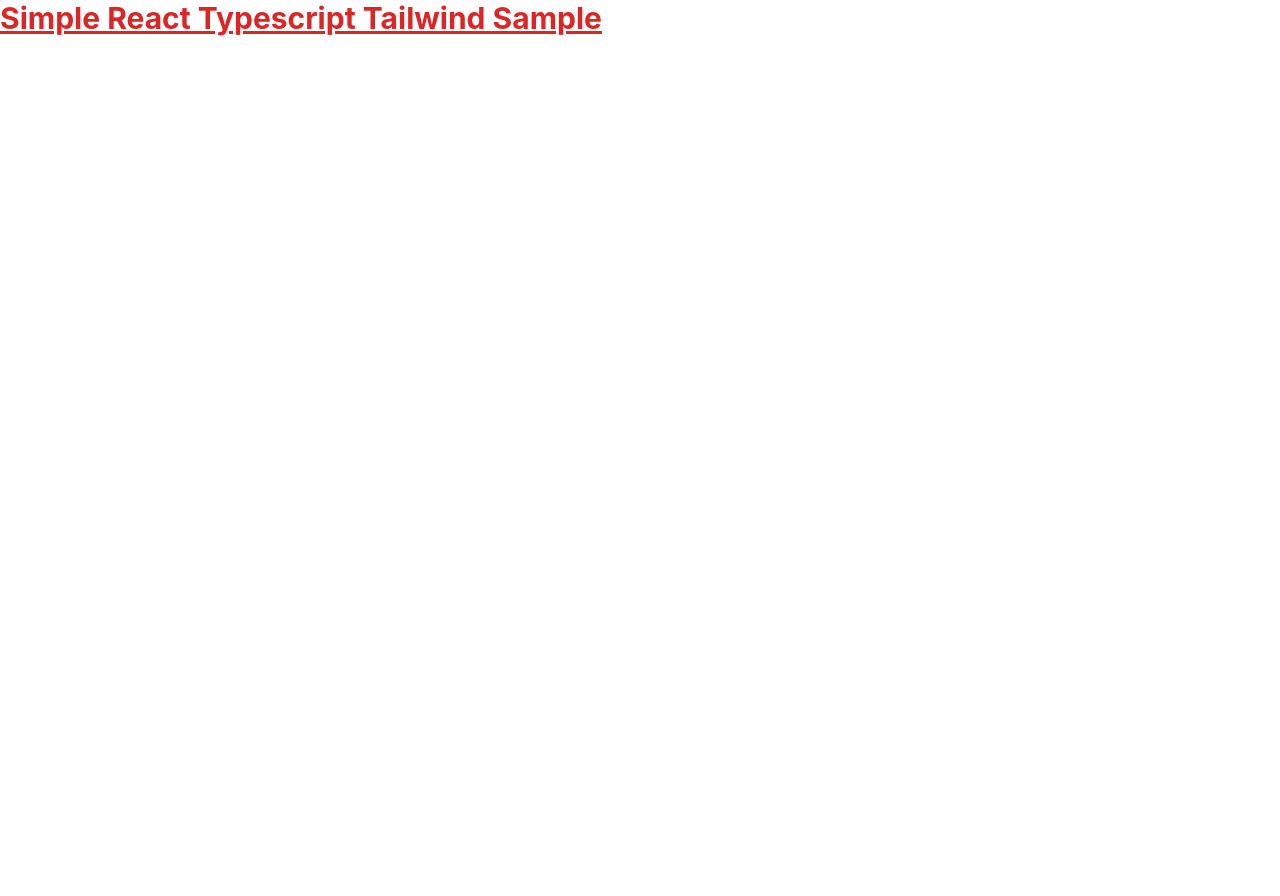
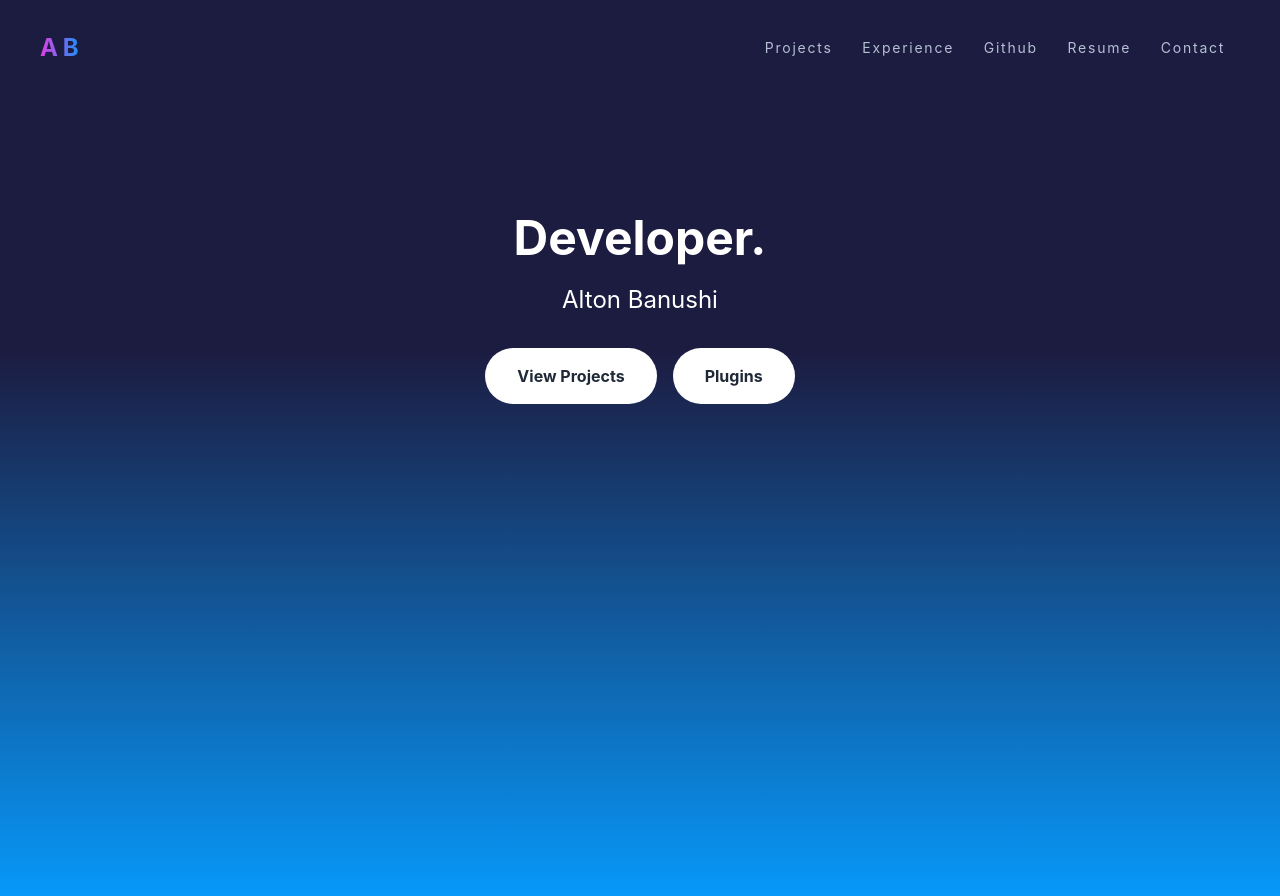
Before and after one commit to banushi-a/altonbanushi.com, a React (Create React App) app: page / in a window 1280 px wide. Before the commit the page ends 800 px from the top, so only its background shows below. Built offline with nearby package versions, Linux system fonts and the light colour scheme.

Commit message:
Added Navbar + React Routing

```diff
--- a/package.json
+++ b/package.json
@@ -3,6 +3,7 @@
   "version": "0.1.0",
   "private": true,
   "dependencies": {
+    "@heroicons/react": "^2.0.18",
     "@testing-library/jest-dom": "^5.16.5",
     "@testing-library/react": "^13.4.0",
     "@testing-library/user-event": "^13.5.0",
@@ -10,6 +11,7 @@
     "@types/node": "^16.18.38",
     "@types/react": "^18.2.15",
     "@types/react-dom": "^18.2.7",
+    "heroicons": "^2.0.18",
     "react": "^18.2.0",
     "react-dom": "^18.2.0",
     "react-router-dom": "^6.14.1",
--- a/public/index.html
+++ b/public/index.html
@@ -2,7 +2,7 @@
 <html lang="en">
   <head>
     <meta charset="utf-8" />
-    <link rel="icon" href="%PUBLIC_URL%/favicon.ico" />
+    <!-- <link rel="icon" href="%PUBLIC_URL%/favicon.ico" /> -->
     <meta name="viewport" content="width=device-width, initial-scale=1" />
     <meta name="theme-color" content="#000000" />
     <meta
@@ -14,6 +14,9 @@
     <title>Alton Banushi</title>
   </head>
   <body>
+    <script type="text/javascript">
+      alert("🚧 Under Construction 🚧")
+    </script>
     <noscript>You need to enable JavaScript to run this app.</noscript>
     <div id="root"></div>
   </body>
--- a/src/App.tsx
+++ /dev/null
@@ -1,13 +0,0 @@
-import React from 'react';
-
-function App() {
-  return (
-    <div className="App">
-      <h1 className="text-3xl font-bold underline text-red-600">
-        Simple React Typescript Tailwind Sample
-      </h1>
-    </div>
-  );
-}
-
-export default App;
--- /dev/null
+++ b/src/components/Navbar.tsx
@@ -0,0 +1,55 @@
+import { Link, Outlet } from "react-router-dom";
+import Sidebar from "./Sidebar";
+
+const liClassName =
+  "hover:text-white active:text-[#e13ee5] hover:text-md transition duration-300 ease-in-out";
+
+const Navbar = (): JSX.Element => {
+  return (
+    <>
+      <header className="flex items-center justify-between space-x-16 md:space-x-0 lg:space-x-0 min-w-100 h-24 bg-my-dark-blue px-10 py-2">
+        <h1 className="font-bold text-2xl tracking-[0.2em] bg-gradient-to-r from-my-pink to-my-blue bg-clip-text text-transparent">
+          <Link to="/">AB</Link>
+        </h1>
+        <nav className="text-[#b4c0d3] text-sm tracking-[0.125em] hidden sm:inline-block">
+          <ul className="flex justify-around w-[35em]">
+            <li className={liClassName}>
+              <Link to="/projects">Projects</Link>
+            </li>
+            <li className={liClassName}>
+              <Link to="/experience">Experience</Link>
+            </li>
+            <li className={liClassName}>
+              <a
+                target="_blank"
+                href="https://github.com/banushi-a"
+                rel="noreferrer"
+              >
+                Github
+              </a>
+            </li>
+            <li className={liClassName}>
+              <a
+                target="_blank"
+                href="https://drive.google.com/file/d/1n6iaC1VFfWFsr4G_2dYbmQD_feSuaUrb/view?usp=sharing"
+                rel="noreferrer"
+              >
+                Resume
+              </a>
+            </li>
+            <li className={liClassName}>
+              <a href="mailto:altonbanushi@icloud.com">Contact</a>
+            </li>
+          </ul>
+        </nav>
+
+        <Sidebar className="sm:hidden" />
+      </header>
+      <div id="detail">
+        <Outlet />
+      </div>
+    </>
+  );
+};
+
+export default Navbar;
--- /dev/null
+++ b/src/components/Sidebar.tsx
@@ -0,0 +1,94 @@
+import { Bars3Icon, XMarkIcon } from "@heroicons/react/24/solid";
+import { useState } from "react";
+import { Link } from "react-router-dom";
+
+export const PAGES_AND_LINKS = [
+  {
+    page: "PROJECTS",
+    link: "/projects",
+    useLinkComp: true,
+  },
+  {
+    page: "EXPERIENCE",
+    link: "/projects",
+    useLinkComp: true,
+  },
+  {
+    page: "GITHUB",
+    link: "https://github.com/banushi-a",
+    useLinkComp: false,
+  },
+  {
+    page: "RESUME",
+    link: "https://drive.google.com/file/d/1n6iaC1VFfWFsr4G_2dYbmQD_feSuaUrb/view?usp=sharing",
+    useLinkComp: false,
+  },
+  {
+    page: "CONTACT",
+    link: "mailto:altonbanushi@icloud.com",
+    useLinkComp: false,
+  },
+] as const;
+
+interface SidebarProps {
+  className?: string;
+}
+
+// Represents a sidebar with settings options
+// This slides in and out depending on if the user clicks the hamburger icon.
+const Sidebar = ({ className }: SidebarProps) => {
+  const [showSidebar, setShowSidebar] = useState(false);
+
+  return (
+    <div className={`${className}`}>
+      {/* This boolean statement decides whether to show the sidebar or not. */}
+      {!showSidebar && (
+        <Bars3Icon
+          className={`w-12 fill-warning-dark flex-none fill-white`}
+          onClick={() => setShowSidebar(!showSidebar)}
+        />
+      )}
+
+      {/* Div for the sidebar and how it looks */}
+      <div
+        className={`flex flex-col fixed top-0 right-0 h-screen w-screen md:w-[35vw] bg-sga-red text-my-dark-blue z-40 ease-in-out duration-300 bg-white ${
+          showSidebar ? "translate-x-0 " : "translate-x-full"
+        }`}
+      >
+        <div className="flex p-8 items-center">
+          <div className="flex-col">
+            {PAGES_AND_LINKS.map(({ page, link, useLinkComp }, i) => {
+              if (useLinkComp) {
+                <h1
+                  key={page + i}
+                  className="text-3xl text-my-dark-blue font-sans font-bold pb-8"
+                >
+                  <Link to={link}>{page}</Link>
+                </h1>;
+              }
+              return (
+                <h1
+                  key={page + i}
+                  className="text-3xl text-my-dark-blue font-sans font-bold pb-8"
+                >
+                  <a target="_blank" href={link} rel="noreferrer">
+                    {page}
+                  </a>
+                </h1>
+              );
+            })}
+          </div>
+          <button
+            aria-label="Open projects page"
+            className="flex text-3xl text-my-dark-blue items-center cursor-pointer fixed top-6 z-40 right-6"
+            onClick={() => setShowSidebar(!showSidebar)}
+          >
+            <XMarkIcon className="w-12 fill-warning-dark flex-none stroke-white" />
+          </button>
+        </div>
+      </div>
+    </div>
+  );
+};
+
+export default Sidebar;
--- a/src/index.css
+++ b/src/index.css
@@ -1,6 +1,7 @@
 @tailwind base;
 @tailwind components;
 @tailwind utilities;
+@import url('https://fonts.googleapis.com/css2?family=IBM+Plex+Sans+Condensed:wght@300;400;500&family=Lato:wght@300;400;700&family=Manrope:wght@200;300;400;500;600;700;800&display=swap');
 
 body {
   margin: 0;
--- a/src/index.tsx
+++ b/src/index.tsx
@@ -1,15 +1,27 @@
-import React from 'react';
-import ReactDOM from 'react-dom/client';
-import './index.css';
-import App from './App';
-import reportWebVitals from './reportWebVitals';
+import React from "react";
+import ReactDOM from "react-dom/client";
+import { BrowserRouter as Router, Routes, Route } from "react-router-dom";
+import "./index.css";
+import reportWebVitals from "./reportWebVitals";
+import Navbar from "./components/Navbar";
+import { Projects } from "./pages/Projects";
+import { Experience } from "./pages/Experience";
+import Home from "./pages/Home";
 
 const root = ReactDOM.createRoot(
-  document.getElementById('root') as HTMLElement
+  document.getElementById("root") as HTMLElement
 );
 root.render(
   <React.StrictMode>
-    <App />
+    <Router>
+      <Routes>
+        <Route path="/" element={<Navbar />}>
+          <Route index element={<Home />} />
+          <Route path="/projects" element={<Projects />} />
+          <Route path="/experience" element={<Experience />} />
+        </Route>
+      </Routes>
+    </Router>
   </React.StrictMode>
 );
 
--- /dev/null
+++ b/src/pages/Experience.tsx
@@ -0,0 +1,5 @@
+import React from "react";
+
+export const Experience = (): JSX.Element => {
+  return <div>Experience</div>;
+};
--- /dev/null
+++ b/src/pages/Home.tsx
@@ -0,0 +1,65 @@
+import { useEffect, useState } from "react";
+
+const professionNouns = [
+  "Developer.",
+  "Student.",
+  "Mathematician.",
+  "Researcher.",
+] as const;
+
+const Home = (): JSX.Element => {
+  const [professionNoun, setProfessionNoun] = useState<string>("");
+  const [currProfessionNoun, setCurrProfessionNoun] = useState<number>(0);
+
+  // Use Effect to Update the Current Word
+  useEffect(() => {
+    const updateWord = async () => {
+      if (professionNouns[currProfessionNoun] === professionNoun) {
+        setTimeout(() => {
+          const nextIdx = (currProfessionNoun + 1) % professionNouns.length;
+          setProfessionNoun(professionNouns[nextIdx].slice(0, 1));
+          setCurrProfessionNoun(nextIdx);
+        }, 4000);
+      } else {
+        setTimeout(() => {
+          setProfessionNoun(
+            professionNouns[currProfessionNoun].slice(
+              0,
+              professionNoun.length + 1
+            )
+          );
+        }, 600 * Math.random());
+      }
+    };
+    updateWord();
+  }, [professionNoun, currProfessionNoun]);
+
+  return (
+    <div
+      className=" h-screen text-white"
+      style={{
+        background:
+          "linear-gradient(180deg, rgb(28, 28, 65) 32%, rgb(7, 152, 249) 100%)",
+      }}
+    >
+      <div className="container mx-auto flex px-5 py-24 items-center justify-center flex-col">
+        <div className="text-center lg:w-5/12 w-full">
+          <h1 className="my-4 text-5xl font-bold leading-tight">
+            {professionNoun}
+          </h1>
+          <p className="text-2xl mb-8">Alton Banushi</p>
+          <div className="flex justify-center mx-auto">
+            <button className="hover:underline bg-white text-gray-800 font-bold rounded-full  py-4 px-8">
+              View Projects
+            </button>
+            <button className="ml-4 hover:underline bg-white text-gray-800 font-bold rounded-full  py-4 px-8">
+              Plugins
+            </button>
+          </div>
+        </div>
+      </div>
+    </div>
+  );
+};
+
+export default Home;
--- /dev/null
+++ b/src/pages/Projects.tsx
@@ -0,0 +1,5 @@
+import React from "react";
+
+export const Projects = (): JSX.Element => {
+  return <div>Projects</div>;
+};
--- a/tailwind.config.js
+++ b/tailwind.config.js
@@ -1,10 +1,22 @@
 /** @type {import('tailwindcss').Config} */
 module.exports = {
-  content: [
-    './src/**/*.{js,jsx,ts,tsx}',
-  ],
+  content: ["./src/**/*.{js,jsx,ts,tsx}"],
   theme: {
-    extend: {},
+    extend: {
+      colors: {
+        "my-dark-blue": "#1c1c41",
+        "my-pink": "#e13ee5",
+        "my-blue": "#0798f9",
+      },
+      fontFamily: {
+        sans: ["Lato", "sans-serif"],
+      },
+    },
+  },
+  variants: {
+    extend: {
+      fontSize: ["hover", "focus"],
+    },
   },
   plugins: [],
-}
+};
```
Also changed, not shown: public/manifest.json.
